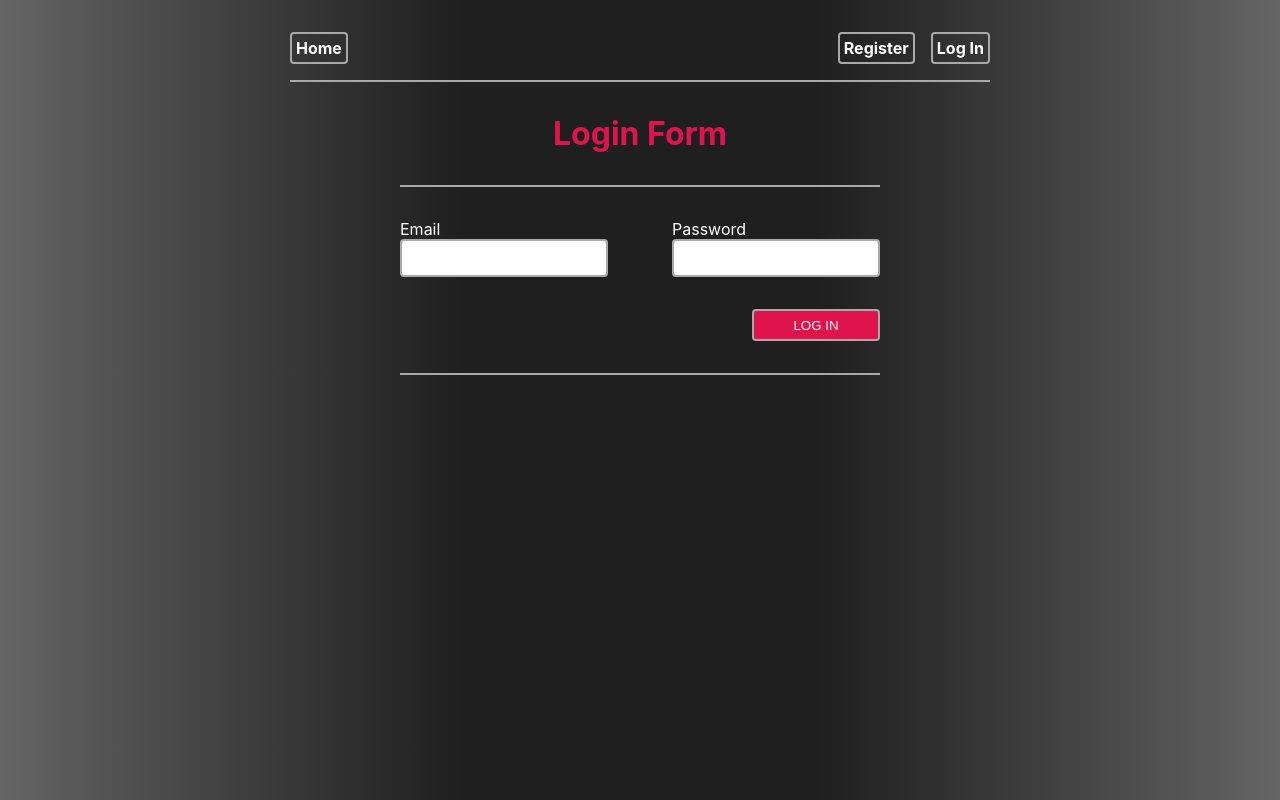
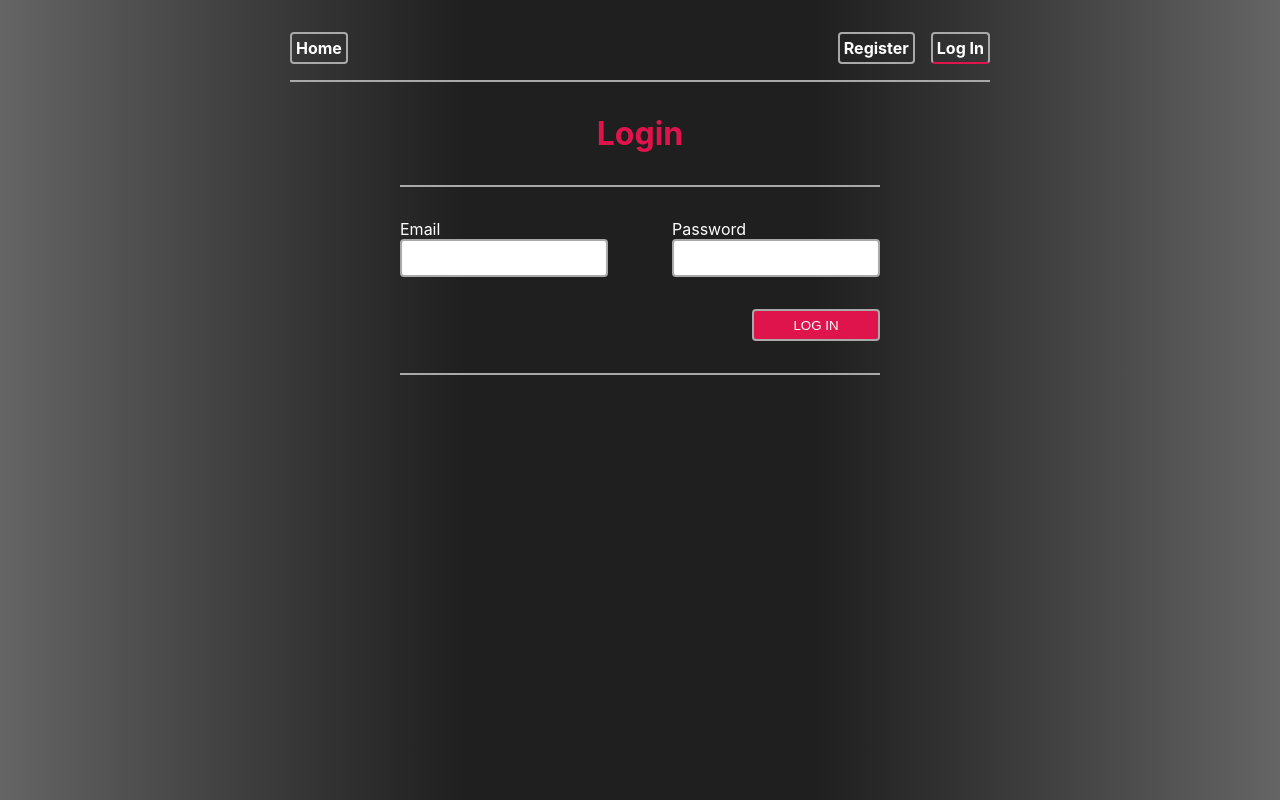
Before and after one commit to Valeriia-Livinska/goit-react-hw-08-phonebook, a React (Create React App) app: page /goit-react-hw-08-phonebook/login in a window 1280 px wide. Built offline with nearby package versions, Linux system fonts and the light colour scheme.

Commit message:
HW is done

```diff
--- a/src/components/App.jsx
+++ b/src/components/App.jsx
@@ -6,6 +6,8 @@ import { Route, Routes } from 'react-router-dom';
 import { RestrictedRoute } from './RestrictedRoute';
 import { Layout } from './Layout';
 import { PrivateRoute } from './PrivateRoute';
+import { Spinner } from './Spinner/Spinner';
+import { Box } from './Box';
 
 const HomePage = lazy(() => import('../pages/Home/Home'));
 const RegisterPage = lazy(() => import('../pages/Register/Register'));
@@ -21,7 +23,9 @@ export const App = () => {
   }, [dispatch]);
 
   return isRefreshing ? (
-    <b>Refreshing user...</b>
+    <Box flexDirection='column' alignItems='center' mt={8}>
+      <Spinner />
+    </Box>
   ) : (
     <Routes>
       <Route path="/" element={<Layout />}>
--- a/src/components/App.styled.js
+++ b/src/components/App.styled.js
@@ -3,6 +3,8 @@ import styled from 'styled-components';
 export const Title = styled.h1`
   margin-bottom: ${p => p.theme.space[5]}px;
   color: ${p => p.theme.colors.textColorized};
+  // -webkit-text-fill-color: transparent;
+  // -webkit-text-stroke: 1px #e0144c;
 `;
 
 export const Subtitle = styled.h2`
--- a/src/components/Navigation/Navigation.js
+++ b/src/components/Navigation/Navigation.js
@@ -8,7 +8,9 @@ export const Navigation = () => {
   return (
     <nav>
       <Box gridGap={4}>
-        <HeaderNavLink to="/">Home</HeaderNavLink>
+        <HeaderNavLink to="/">
+          Home
+        </HeaderNavLink>
         {isLoggedIn && <HeaderNavLink to="/contacts">Contacts</HeaderNavLink>}
       </Box>
     </nav>
--- a/src/components/Navigation/Navigation.styled.js
+++ b/src/components/Navigation/Navigation.styled.js
@@ -8,14 +8,17 @@ export const HeaderNavLink = styled(NavLink)`
   font-weight: ${p => p.theme.fontWeights.bold};
 
   border-radius: ${p => p.theme.radii.normal};
-  //   background-color: ${p => p.theme.colors.hoverPink};
   border: ${p => p.theme.borders.medium} ${p => p.theme.colors.border};
 
   text-decoration: none;
-  transition: color 250ms cubic-bezier(0.4, 0, 0.2, 1);
+  transition: border-bottom-color 250ms cubic-bezier(0.4, 0, 0.2, 1);
 
   &:hover,
   &:focus {
-    color: ${p => p.theme.colors.textColorized};
+    border-bottom-color: ${p => p.theme.colors.accentPink};
+  }
+
+  &.active {
+    border-bottom-color: ${p => p.theme.colors.accentPink};
   }
 `;
--- a/src/pages/Login/Login.js
+++ b/src/pages/Login/Login.js
@@ -8,7 +8,7 @@ export default function Login() {
       flexDirection="column"
       alignItems="center"
       mt={5}>
-      <Title>Login Form</Title>
+      <Title>Login</Title>
       <LoginForm />
     </Box>
   );
--- a/src/pages/Register/Register.js
+++ b/src/pages/Register/Register.js
@@ -5,7 +5,7 @@ import { Box } from 'components/Box';
 export default function Register() {
   return (
     <Box flexDirection="column" alignItems="center" mt={5}>
-      <Title>Registration Form</Title>
+      <Title>Registration</Title>
       <RegisterForm />
     </Box>
   );
--- a/src/redux/auth/authOperations.js
+++ b/src/redux/auth/authOperations.js
@@ -32,10 +32,10 @@ export const loginUser = createAsyncThunk(
   'auth/login',
   async (credentials, thunkAPI) => {
     try {
-      const res = await axios.post('/users/login', credentials);
+      const { data } = await axios.post('/users/login', credentials);
       // setting token
-      setAuthHeader(res.data.token);
-      return res.data;
+      setAuthHeader(data.token);
+      return data;
     } catch (error) {
       return thunkAPI.rejectWithValue(error.message);
     }
--- a/src/redux/store.js
+++ b/src/redux/store.js
@@ -26,10 +26,7 @@ const authPersistConfig = {
   whitelist: ['token'],
 };
 
-const contactsPersistedReducer = persistReducer(
-  contactPersistConfig,
-  contactsReducer
-);
+const contactsPersistedReducer = persistReducer(contactPersistConfig,contactsReducer);
 
 const authPersistedReducer = persistReducer(authPersistConfig, authReducer);
 
```
